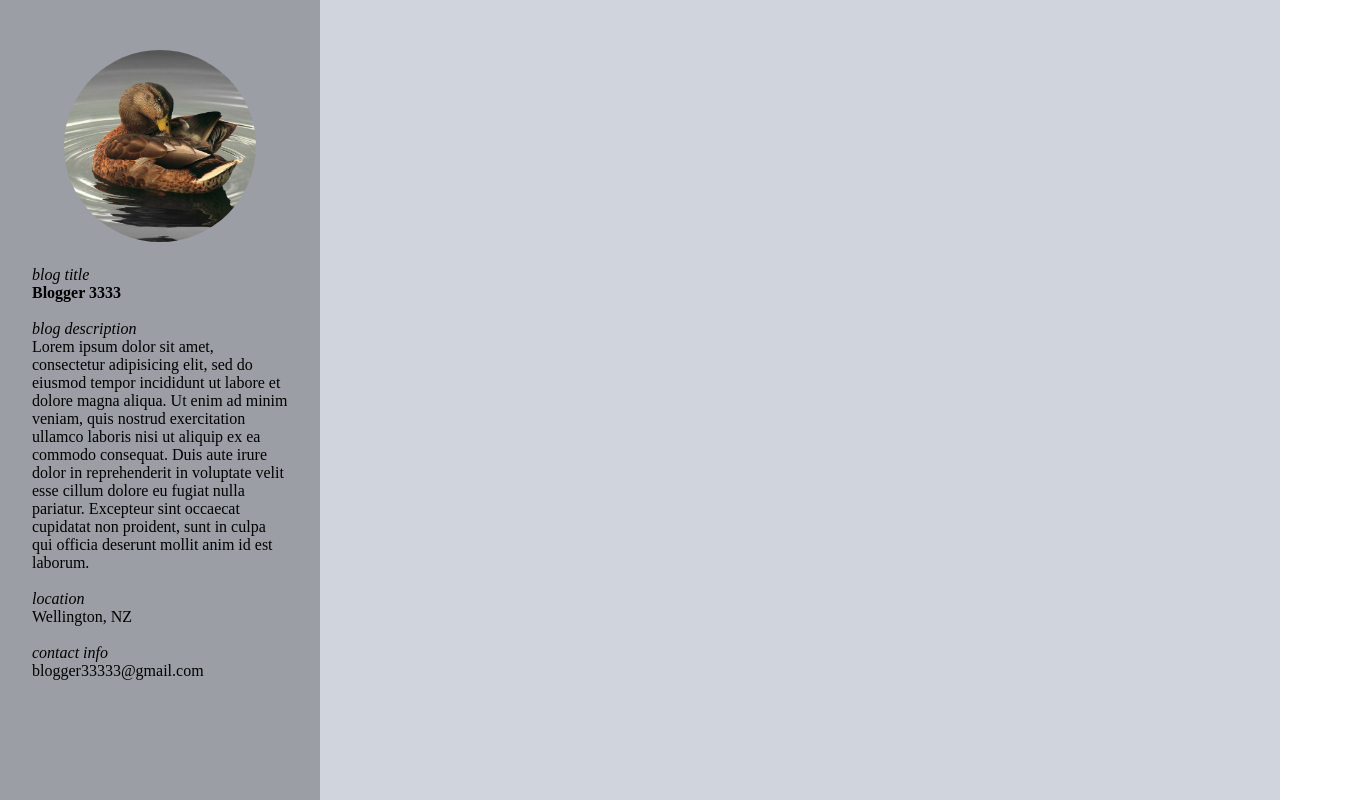
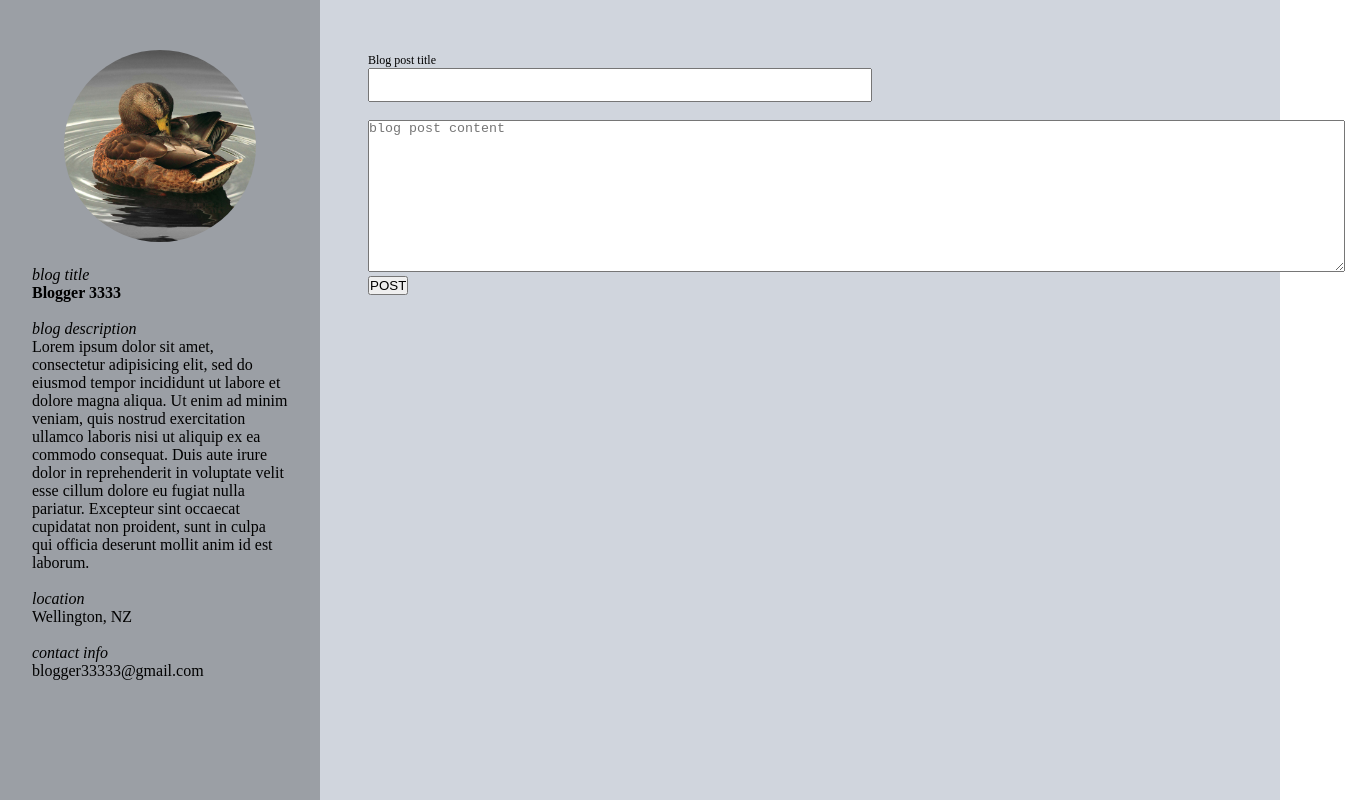
Before and after one commit to W1NI/Blog-3.3, a website: page public/index.html in a window 1280 px wide. Shown: the whole page, 1345 px wide, since content can reach past the window. Drawn offline with nearby package versions, Linux system fonts and the light colour scheme.

Commit message:
blog post template html/css

```diff
--- a/public/css/style.css
+++ b/public/css/style.css
@@ -36,3 +36,18 @@
   margin-right: 10%;
   margin-top: 20px;
 }
+
+.post-title {
+  font-size: 12px;
+}
+
+#post-title {
+  height: 30px;
+  width: 500px;
+  font-size: 22px;
+}
+
+.blog-post {
+  margin-top: 50px;
+  margin-left: 5%;
+}
--- a/public/index.html
+++ b/public/index.html
@@ -32,7 +32,12 @@
         </div>
       </div>
       <div class="right-column">
-
+        <div class="blog-post">
+          <label for="post-title" class="post-title">Blog post title</label><br>
+          <input type="text" name="post-titles" id="post-title"><br><br>
+          <textarea cols="120" rows="10" placeholder="blog post content"></textarea><br>
+          <input type="submit" class="" id="" value="POST">
+        </div>
       </div>
     </div>
     <script type="text/javascript" src="jquery/jquery.min.js"></script>
```
